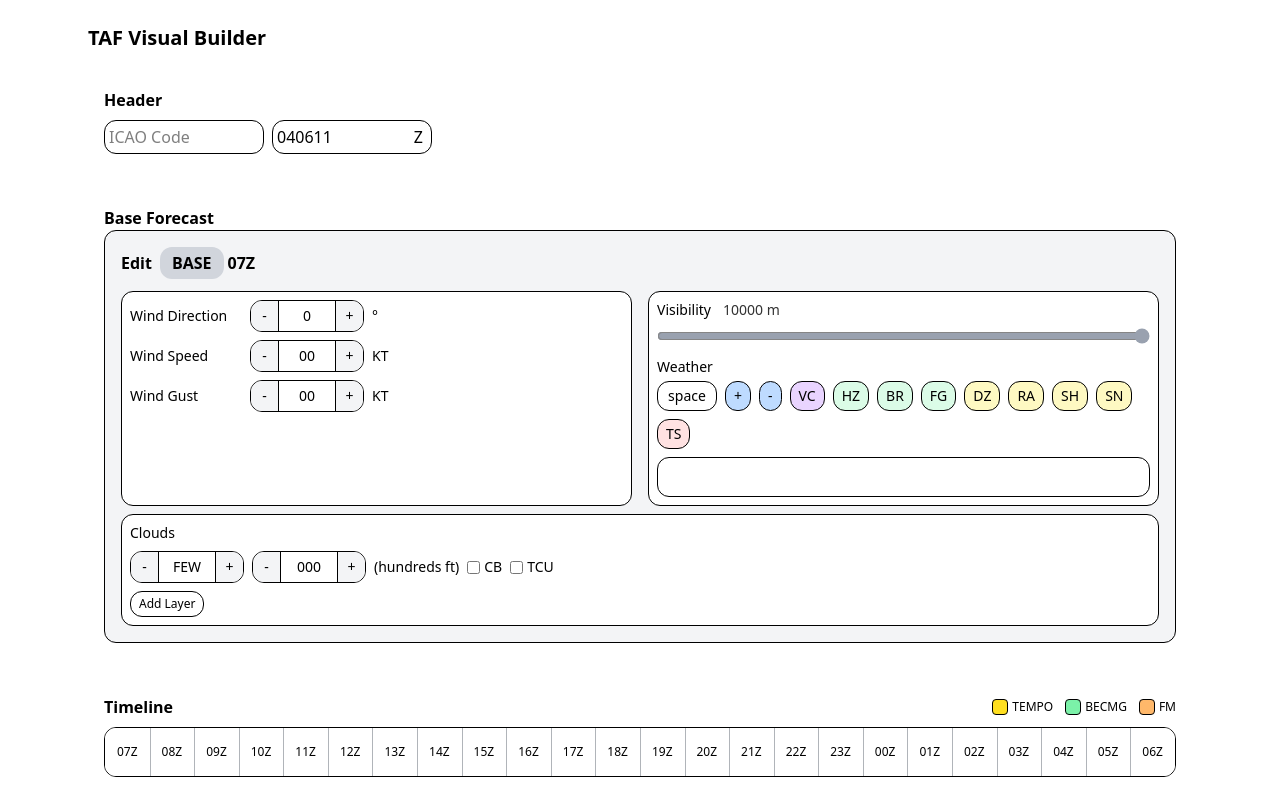
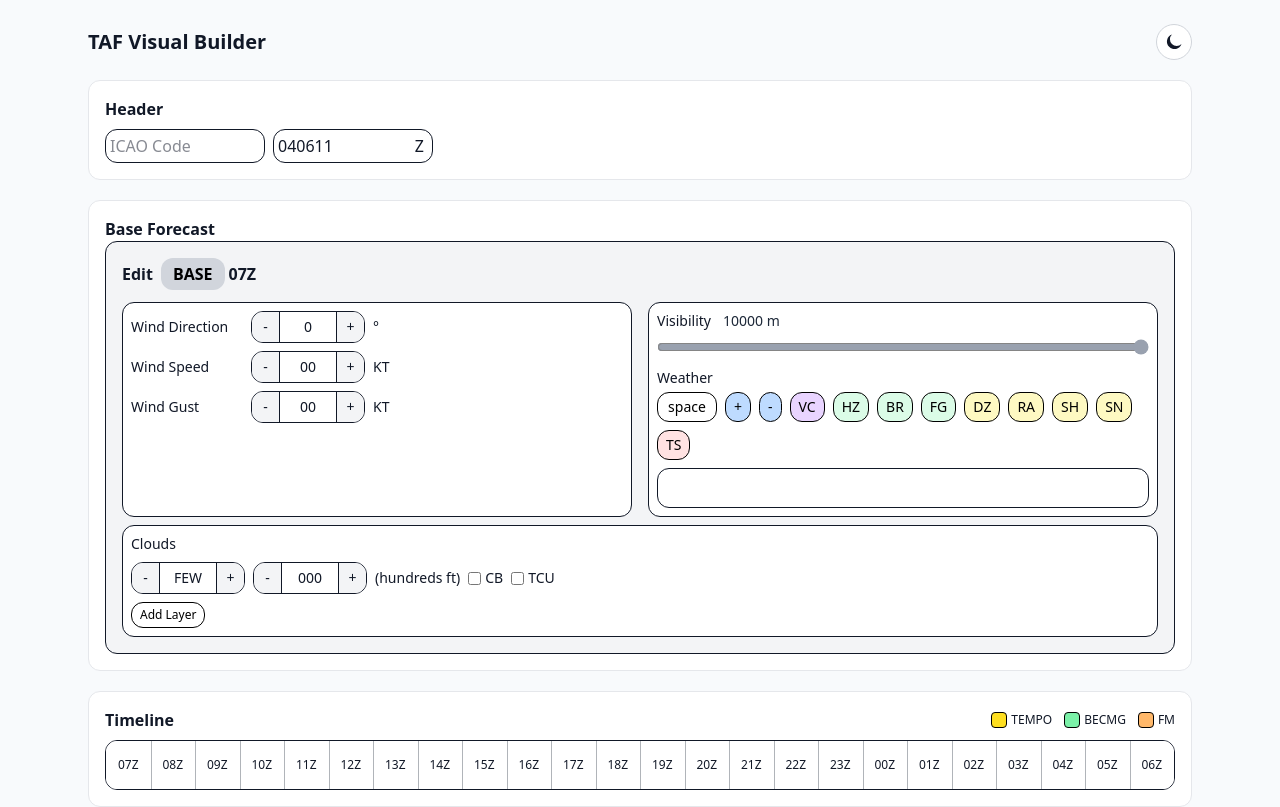
Before and after one commit to sprangdes/taf-visual-builder, a React (Vite) app: page / in a window 1280 px wide. Shown: the top 807 px of the page. Built offline with nearby package versions, Linux system fonts and the light colour scheme.

Commit message:
加入暗黑模式

```diff
--- a/src/TafBuilder.tsx
+++ b/src/TafBuilder.tsx
@@ -1,4 +1,4 @@
-import { useState } from "react";
+import { useEffect, useState } from "react";
 import ChangeEditor from "./components/ChangeEditor";
 import IssueTimeInput from "./components/IssueTimeInput";
 import Timeline from "./components/Timeline";
@@ -16,8 +16,21 @@ export default function TafBuilder() {
   });
 
   const [selectedChangeIndex, setSelectedChangeIndex] = useState<number | null>(null);
+  const [isDark, setIsDark] = useState<boolean>(() => {
+    if (typeof window === "undefined") return false;
+    return window.localStorage.getItem("taf-dark-mode") === "1";
+  });
   const timelineStartHour = getTimelineStartHour(taf.issueTime);
   const basePeriod = getBaseForecastPeriod(taf.issueTime);
+
+  useEffect(() => {
+    if (typeof window === "undefined") return;
+    window.localStorage.setItem("taf-dark-mode", isDark ? "1" : "0");
+    document.body.classList.toggle("taf-dark-page", isDark);
+    return () => {
+      document.body.classList.remove("taf-dark-page");
+    };
+  }, [isDark]);
 
   function handleSelectRange(from: number, to: number) {
     const result = addTempo(taf, from, to);
@@ -55,10 +68,34 @@ export default function TafBuilder() {
   }
 
   return (
-    <div className="mx-auto max-w-6xl lg:min-w-[1040px] p-3 sm:p-4 md:p-6 space-y-4 md:space-y-5">
-      <h1 className="text-lg sm:text-xl font-bold">TAF Visual Builder</h1>
+    <div
+      className={`taf-app mx-auto max-w-6xl lg:min-w-[1040px] p-3 sm:p-4 md:p-6 space-y-4 md:space-y-5 ${
+        isDark ? "taf-dark" : ""
+      }`}
+    >
+      <div className="flex items-center justify-between gap-2">
+        <h1 className="text-lg sm:text-xl font-bold">TAF Visual Builder</h1>
+        <button
+          type="button"
+          aria-label={isDark ? "Switch to light mode" : "Switch to dark mode"}
+          title={isDark ? "Switch to light mode" : "Switch to dark mode"}
+          className="theme-toggle border rounded-full w-9 h-9 inline-flex items-center justify-center"
+          onClick={() => setIsDark((prev) => !prev)}
+        >
+          {isDark ? (
+            <svg viewBox="0 0 24 24" className="w-5 h-5" aria-hidden="true" fill="currentColor">
+              <circle cx="12" cy="12" r="4" />
+              <path d="M12 2a1 1 0 0 1 1 1v2a1 1 0 1 1-2 0V3a1 1 0 0 1 1-1ZM12 19a1 1 0 0 1 1 1v2a1 1 0 1 1-2 0v-2a1 1 0 0 1 1-1ZM2 12a1 1 0 0 1 1-1h2a1 1 0 1 1 0 2H3a1 1 0 0 1-1-1ZM19 12a1 1 0 0 1 1-1h2a1 1 0 1 1 0 2h-2a1 1 0 0 1-1-1ZM4.22 4.22a1 1 0 0 1 1.42 0l1.41 1.41a1 1 0 1 1-1.41 1.42L4.22 5.64a1 1 0 0 1 0-1.42ZM16.95 16.95a1 1 0 0 1 1.41 0l1.42 1.41a1 1 0 1 1-1.42 1.42l-1.41-1.42a1 1 0 0 1 0-1.41ZM19.78 4.22a1 1 0 0 1 0 1.42l-1.42 1.41a1 1 0 0 1-1.41-1.42l1.41-1.41a1 1 0 0 1 1.42 0ZM7.05 16.95a1 1 0 0 1 0 1.41l-1.41 1.42a1 1 0 1 1-1.42-1.42l1.42-1.41a1 1 0 0 1 1.41 0Z" />
+            </svg>
+          ) : (
+            <svg viewBox="0 0 24 24" className="w-5 h-5" aria-hidden="true" fill="currentColor">
+              <path d="M21 14.5A9 9 0 1 1 9.5 3 7 7 0 1 0 21 14.5Z" />
+            </svg>
+          )}
+        </button>
+      </div>
 
-      <section className="p-3 sm:p-4 rounded-xl">
+      <section className="taf-panel border border-gray-200 p-3 sm:p-4 rounded-xl">
         <h2 className="font-semibold">Header</h2>
         <div className="mt-2 flex flex-col items-start md:flex-row md:items-center gap-2">
           <input
@@ -76,7 +113,7 @@ export default function TafBuilder() {
         </div>
       </section>
 
-      <section className="p-3 sm:p-4 rounded-xl">
+      <section className="taf-panel border border-gray-200 p-3 sm:p-4 rounded-xl">
         <h2 className="font-semibold">Base Forecast</h2>
         <ChangeEditor
           change={{
@@ -107,20 +144,26 @@ export default function TafBuilder() {
         />
       </section>
 
-      <section className="p-3 sm:p-4 rounded-xl">
+      <section className="taf-panel border border-gray-200 p-3 sm:p-4 rounded-xl">
         <div className="flex flex-col sm:flex-row sm:justify-between sm:items-center gap-2 mb-2">
           <h2 className="font-semibold mb-0">Timeline</h2>
           <div className="flex flex-wrap gap-x-3 gap-y-1">
             <div className="flex items-center gap-1">
-              <span className="w-4 h-4 bg-yellow-300 rounded-sm border border-black" />
+              <span
+                className={`w-4 h-4 rounded-sm border border-black ${isDark ? "bg-yellow-700" : "bg-yellow-300"}`}
+              />
               <span className="text-xs">TEMPO</span>
             </div>
             <div className="flex items-center gap-1">
-              <span className="w-4 h-4 bg-green-300 rounded-sm border border-black" />
+              <span
+                className={`w-4 h-4 rounded-sm border border-black ${isDark ? "bg-green-700" : "bg-green-300"}`}
+              />
               <span className="text-xs">BECMG</span>
             </div>
             <div className="flex items-center gap-1">
-              <span className="w-4 h-4 bg-orange-300 rounded-sm border border-black" />
+              <span
+                className={`w-4 h-4 rounded-sm border border-black ${isDark ? "bg-orange-700" : "bg-orange-300"}`}
+              />
               <span className="text-xs">FM</span>
             </div>
           </div>
@@ -129,6 +172,7 @@ export default function TafBuilder() {
         <Timeline
           changes={taf.changes}
           startHour={timelineStartHour}
+          isDark={isDark}
           onSelectRange={handleSelectRange}
           onSelectChange={(index) => {
             setSelectedChangeIndex((prev) => (prev === index ? null : index));
@@ -137,7 +181,7 @@ export default function TafBuilder() {
       </section>
 
       {selectedChangeIndex !== null && (
-        <section className="p-3 sm:p-4 rounded-xl">
+        <section className="taf-panel border border-gray-200 p-3 sm:p-4 rounded-xl">
           <h2 className="font-semibold">Selected Change</h2>
           <div>
             <ChangeEditor
@@ -152,9 +196,9 @@ export default function TafBuilder() {
         </section>
       )}
 
-      <section className="p-3 sm:p-4 rounded">
+      <section className="taf-panel border border-gray-200 p-3 sm:p-4 rounded">
         <h2 className="font-semibold">Generated TAF</h2>
-        <pre className="whitespace-pre-wrap overflow-x-auto text-xs sm:text-sm bg-black text-green-400 p-3 rounded-xl">
+        <pre className="taf-code whitespace-pre-wrap overflow-x-auto text-xs sm:text-sm p-3 rounded-xl border">
           {generateTAF(taf)}
         </pre>
       </section>
--- a/src/components/ChangeEditor.tsx
+++ b/src/components/ChangeEditor.tsx
@@ -193,7 +193,7 @@ function ChangeEditorInner({
   const maxVis = 10000;
 
   return (
-    <div className="border p-3 sm:p-4 rounded-xl bg-gray-100 space-y-3 relative">
+    <div className="taf-editor border p-3 sm:p-4 rounded-xl bg-gray-100 space-y-3 relative">
       <div className="flex items-center relative pr-9">
         <h3 className="font-semibold text-sm sm:text-base flex flex-wrap items-center gap-y-1 m-0 p-0">
           Edit{" "}
--- a/src/components/CloudSection.tsx
+++ b/src/components/CloudSection.tsx
@@ -29,7 +29,7 @@ export default function CloudSection({
 }: Readonly<CloudSectionProps>) {
   return (
     <div
-      className={`block text-sm mt-2 border p-2 rounded-xl bg-white relative ${
+      className={`taf-block block text-sm mt-2 border p-2 rounded-xl bg-white relative ${
         cloudEnabled ? "" : "opacity-60 bg-gray-300 pointer-events-none grayscale"
       }`}
     >
--- a/src/components/IssueTimeInput.tsx
+++ b/src/components/IssueTimeInput.tsx
@@ -21,7 +21,7 @@ export default function IssueTimeInput({ value, onChange }: Readonly<IssueTimeIn
   };
 
   return (
-    <span className="inline-flex items-center border rounded-xl w-full">
+    <span className="inline-flex items-center border rounded-xl w-full overflow-hidden">
       <input
         type="text"
         inputMode="numeric"
@@ -29,8 +29,7 @@ export default function IssueTimeInput({ value, onChange }: Readonly<IssueTimeIn
         maxLength={6}
         value={value.slice(0, 6)}
         onChange={handleChange}
-        className="border-0 p-1 focus:outline-none w-full min-w-0"
-        style={{ borderRight: "none", borderRadius: "0.375rem 0 0 0.375rem" }}
+        className="border-0 border-r-0 p-1 focus:outline-none w-full min-w-0 rounded-l-xl"
         aria-label="Issue time (DDHHMM)"
         placeholder={value.slice(0, 6) ? undefined : "UTC Time"}
       />
--- a/src/components/Timeline.tsx
+++ b/src/components/Timeline.tsx
@@ -30,17 +30,41 @@ function getChangeObjAtHour(changes: TAFChange[], h: number, hourIndexMap: Map<n
   );
 }
 
-export default function Timeline({ changes, onSelectRange, onSelectChange, startHour }: Readonly<TimelineProps>) {
+export default function Timeline({
+  changes,
+  onSelectRange,
+  onSelectChange,
+  startHour,
+  isDark = false,
+}: Readonly<TimelineProps>) {
   const hours = Array.from({ length: 24 }, (_, i) => (startHour + i) % 24);
   const hourIndexMap = createHourIndexMap(hours);
   const { pendingRange, selectHour, hoverHour, setHover, reset } = useTimeRange();
   const [hoveredChangeIndex, setHoveredChangeIndex] = useState<number | null>(null);
   const [hoveredFreeHour, setHoveredFreeHour] = useState<number | null>(null);
-  const timelineHoverColorByType = {
+  const timelineBaseColorByType = isDark
+    ? {
+        TEMPO: "bg-yellow-700",
+        BECMG: "bg-green-700",
+        FM: "bg-orange-700",
+      }
+    : timelineColorByType;
+  const timelineHoverColorByType = isDark
+    ? {
+        TEMPO: "bg-yellow-800",
+        BECMG: "bg-green-800",
+        FM: "bg-orange-800",
+      }
+    : {
         TEMPO: "bg-yellow-400",
         BECMG: "bg-green-400",
         FM: "bg-orange-400",
-  } as const;
+      };
+  const neutralHoverClass = isDark ? "bg-slate-600" : "bg-gray-200";
+  const neutralBaseClass = isDark ? "bg-slate-800 text-gray-100" : "bg-white";
+  const separatorClass = isDark
+    ? "bg-slate-500/90 shadow-[1px_0_0_0_rgba(15,23,42,0.9)]"
+    : "bg-white/90 shadow-[1px_0_0_0_rgba(31,41,55,0.35)]";
 
   const isInHoverSelection = (h: number): boolean => {
     if (pendingRange !== null && hoverHour !== null) {
@@ -58,22 +82,26 @@ export default function Timeline({ changes, onSelectRange, onSelectChange, start
         if (pendingRange !== null) setHover(null);
       }}
     >
-      <div className="inline-flex min-w-max lg:flex lg:min-w-0 lg:w-full border rounded-xl overflow-hidden select-none">
+      <div
+        className={`inline-flex min-w-max lg:flex lg:min-w-0 lg:w-full border rounded-xl overflow-hidden select-none ${
+          isDark ? "border-slate-500" : ""
+        }`}
+      >
         {hours.map((h, idx) => {
           const changeIndex = getChangeAtHour(changes, h, hourIndexMap);
           const changeObj = getChangeObjAtHour(changes, h, hourIndexMap);
-          let bgClass = "bg-white";
+          let bgClass = neutralBaseClass;
 
           if (pendingRange !== null && hoverHour !== null && isInHoverSelection(h)) {
-            bgClass = "bg-gray-200";
+            bgClass = neutralHoverClass;
           } else if (pendingRange !== null && hoverHour === null && h === pendingRange) {
-            bgClass = "bg-gray-200";
+            bgClass = neutralHoverClass;
           } else if (changeIndex !== -1 && hoveredChangeIndex === changeIndex) {
             bgClass = timelineHoverColorByType[changes[changeIndex].type];
           } else if (changeIndex === -1 && hoveredFreeHour === h) {
-            bgClass = "bg-gray-200";
+            bgClass = neutralHoverClass;
           } else if (changeObj) {
-            bgClass = timelineColorByType[changeObj.type];
+            bgClass = timelineBaseColorByType[changeObj.type];
           }
 
           return (
@@ -116,7 +144,7 @@ export default function Timeline({ changes, onSelectRange, onSelectChange, start
               {idx < hours.length - 1 && (
                 <span
                   aria-hidden="true"
-                  className="pointer-events-none absolute right-0 top-0 z-30 h-full w-px bg-white/90 shadow-[1px_0_0_0_rgba(31,41,55,0.35)]"
+                  className={`pointer-events-none absolute right-0 top-0 z-30 h-full w-px ${separatorClass}`}
                 />
               )}
             </button>
--- a/src/components/VisibilitySection.tsx
+++ b/src/components/VisibilitySection.tsx
@@ -31,7 +31,7 @@ export default function VisibilitySection({
 }: Readonly<VisibilitySectionProps>) {
   return (
     <div
-      className={`min-w-0 flex-1 border p-2 rounded-xl flex flex-col gap-2 bg-white relative ${
+      className={`taf-block min-w-0 flex-1 border p-2 rounded-xl flex flex-col gap-2 bg-white relative ${
         visEnabled ? "" : "opacity-60 bg-gray-300 pointer-events-none grayscale"
       }`}
     >
@@ -59,7 +59,7 @@ export default function VisibilitySection({
       <label htmlFor="visibility" className="block text-sm">
         <div className="flex flex-wrap items-center gap-1">
           <span id="visibility-label">Visibility</span>
-          <span style={{ marginLeft: "8px", fontSize: "14px", fontWeight: 500, color: "#333" }}>
+          <span className="visibility-value ml-2 text-[14px] font-medium text-gray-800">
             {visibility} m
           </span>
         </div>
@@ -103,7 +103,7 @@ export default function VisibilitySection({
           ))}
         </div>
 
-        <div className="border p-2 rounded-xl bg-white flex flex-wrap gap-2 items-center mt-2 min-h-10">
+        <div className="selected-weather-box border p-2 rounded-xl bg-white flex flex-wrap gap-2 items-center mt-2 h-10">
           {weatherArr.map((w, idx) => {
             const opt = weatherOptions.find((o) => o.code === w);
             const bgClass = opt ? opt.color : "bg-white";
--- a/src/components/WindSection.tsx
+++ b/src/components/WindSection.tsx
@@ -18,7 +18,7 @@ export default function WindSection({
 }: Readonly<WindSectionProps>) {
   return (
     <div
-      className={`min-w-0 flex-1 border p-2 rounded-xl flex flex-col gap-2 bg-white relative ${
+      className={`taf-block min-w-0 flex-1 border p-2 rounded-xl flex flex-col gap-2 bg-white relative ${
         windEnabled ? "" : "opacity-60 bg-gray-300 pointer-events-none grayscale"
       }`}
     >
--- a/src/components/buttons/TypeButton.tsx
+++ b/src/components/buttons/TypeButton.tsx
@@ -31,7 +31,9 @@ export default function TypeButton({
 
   if (!showActionButtons || !onChangeType) {
     return (
-      <span className={`inline-flex items-center px-3 py-1 rounded-xl font-semibold mr-1 ${colorByType[change.type]}`}>
+      <span
+        className={`type-chip type-chip-${change.type} inline-flex items-center px-3 py-1 rounded-xl font-semibold mr-1 ${colorByType[change.type]}`}
+      >
         {change.type}
       </span>
     );
@@ -46,7 +48,7 @@ export default function TypeButton({
     <>
       <button
         ref={btnRef}
-        className={`px-3 py-1 rounded-xl font-semibold mr-1 ${colorClass} cursor-pointer`}
+        className={`type-chip type-chip-${type} px-3 py-1 rounded-xl font-semibold mr-1 ${colorClass} cursor-pointer`}
         onClick={(e) => {
           e.stopPropagation();
           onChangeType(next);
--- a/src/components/inputs/NumericControl.tsx
+++ b/src/components/inputs/NumericControl.tsx
@@ -63,7 +63,7 @@ export default function NumericControl({
 
   return (
     <div
-      className="inline-flex items-center border rounded-xl overflow-hidden h-8 focus-within:ring-2 focus-within:ring-blue-400"
+      className="numeric-control inline-flex items-center border rounded-xl overflow-hidden h-8 focus-within:ring-2 focus-within:ring-blue-400"
       tabIndex={0}
       role="spinbutton"
       aria-valuemin={min}
@@ -82,7 +82,7 @@ export default function NumericControl({
     >
       <button
         type="button"
-        className="w-7 h-8 text-sm border-r bg-gray-100 hover:bg-gray-200"
+        className="numeric-control-btn w-7 h-8 text-sm border-r bg-gray-100 hover:bg-gray-200"
         onPointerDown={(e) => {
           e.preventDefault();
           startHold(-step);
@@ -95,10 +95,10 @@ export default function NumericControl({
       >
         -
       </button>
-      <div className="w-14 text-center text-sm tabular-nums select-none">{display}</div>
+      <div className="numeric-control-display w-14 text-center text-sm tabular-nums select-none">{display}</div>
       <button
         type="button"
-        className="w-7 h-8 text-sm border-l bg-gray-100 hover:bg-gray-200"
+        className="numeric-control-btn w-7 h-8 text-sm border-l bg-gray-100 hover:bg-gray-200"
         onPointerDown={(e) => {
           e.preventDefault();
           startHold(step);
--- a/src/index.css
+++ b/src/index.css
@@ -1 +1,116 @@
 @import "tailwindcss";
+
+body {
+  background: #f8fafc;
+  color: #111827;
+}
+
+body.taf-dark-page {
+  background: #0b1220;
+  color: #e5e7eb;
+}
+
+.taf-app {
+  min-height: 100vh;
+  background: transparent;
+  color: #111827;
+}
+
+.taf-app .theme-toggle {
+  background: #ffffff;
+  border-color: #d1d5db;
+  color: #111827;
+}
+
+.taf-app .taf-panel {
+  background: #ffffff;
+}
+
+.taf-app .taf-code {
+  background: #f3f4f6;
+  color: #1f2937;
+  border-color: #d1d5db;
+}
+
+.taf-app.taf-dark {
+  background: #0b1220;
+  color: #e5e7eb;
+}
+
+.taf-app.taf-dark .theme-toggle {
+  background: #1f2937;
+  border-color: #4b5563;
+  color: #f3f4f6;
+}
+
+.taf-app.taf-dark .taf-panel {
+  background: #111827;
+  border-color: #374151;
+}
+
+.taf-app.taf-dark .taf-code {
+  background: #020617;
+  color: #86efac;
+  border-color: #374151;
+}
+
+.taf-app.taf-dark .taf-editor {
+  background: #1f2937;
+  border-color: #4b5563;
+}
+
+.taf-app.taf-dark .taf-block {
+  background: #111827;
+  border-color: #4b5563;
+}
+
+.taf-app.taf-dark .visibility-value {
+  color: #d1d5db;
+}
+
+.taf-app.taf-dark .selected-weather-box {
+  background: #0f172a;
+  border-color: #475569;
+}
+
+.taf-app.taf-dark .type-chip-TEMPO {
+  background: #a16207;
+  color: #fef3c7;
+}
+
+.taf-app.taf-dark .type-chip-BECMG {
+  background: #166534;
+  color: #dcfce7;
+}
+
+.taf-app.taf-dark .type-chip-FM {
+  background: #9a3412;
+  color: #ffedd5;
+}
+
+.taf-app.taf-dark input[type="text"],
+.taf-app.taf-dark input[type="number"],
+.taf-app.taf-dark select {
+  background: #0f172a;
+  color: #f3f4f6;
+  border-color: #475569;
+}
+
+.taf-app.taf-dark .numeric-control {
+  border-color: #64748b;
+}
+
+.taf-app.taf-dark .numeric-control-btn {
+  background: #1f2937;
+  color: #f3f4f6;
+  border-color: #64748b;
+}
+
+.taf-app.taf-dark .numeric-control-btn:hover {
+  background: #374151;
+}
+
+.taf-app.taf-dark .numeric-control-display {
+  background: #0f172a;
+  color: #f3f4f6;
+}
--- a/src/types/taf.ts
+++ b/src/types/taf.ts
@@ -59,6 +59,7 @@ export interface TimelineProps {
   onSelectRange: (start: number, end: number) => void;
   onSelectChange: (index: number) => void;
   startHour: number;
+  isDark?: boolean;
 }
 
 export interface IssueTimeInputProps {
```
Lines whose indentation alone changed are shown as unchanged.
